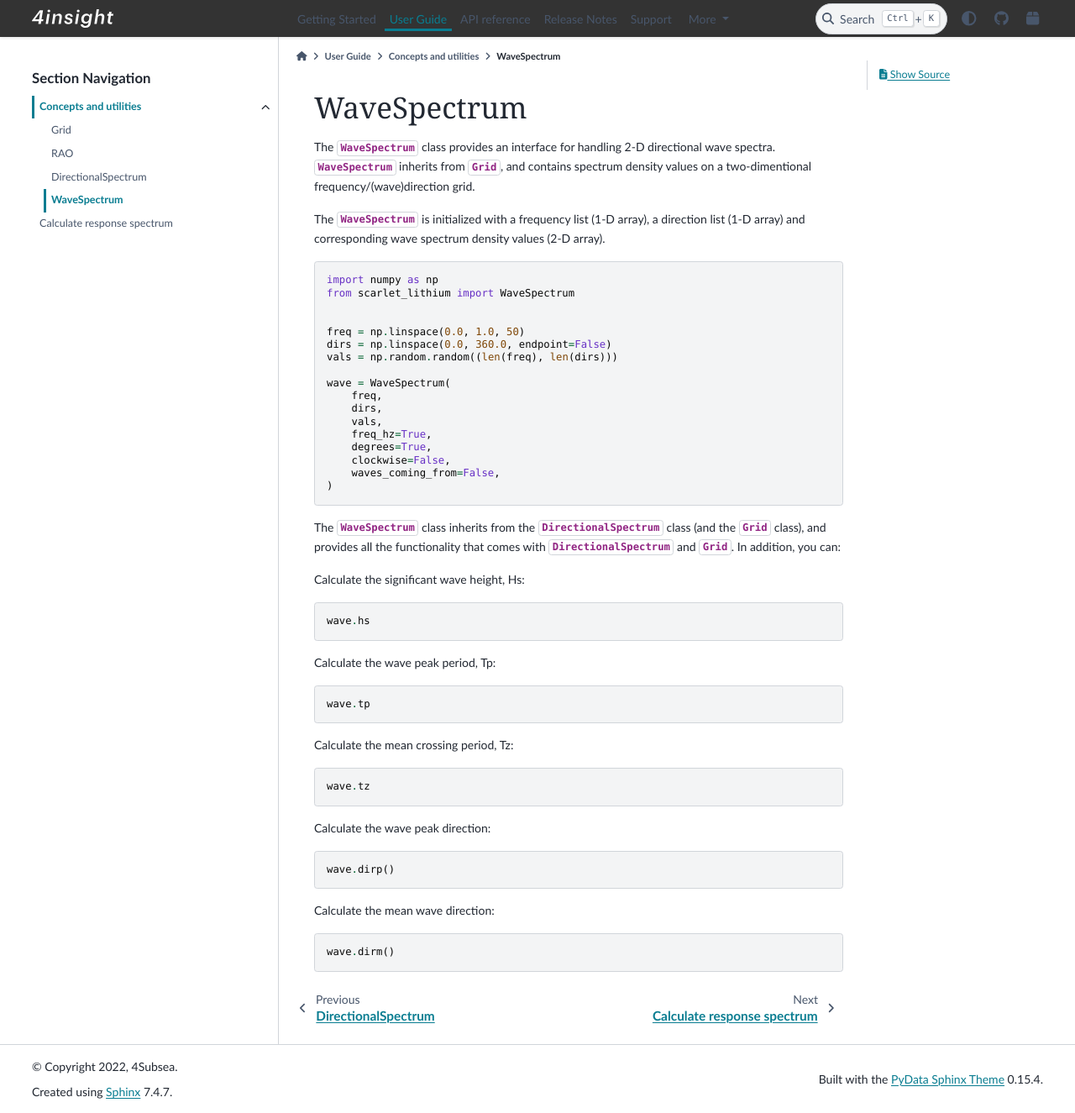
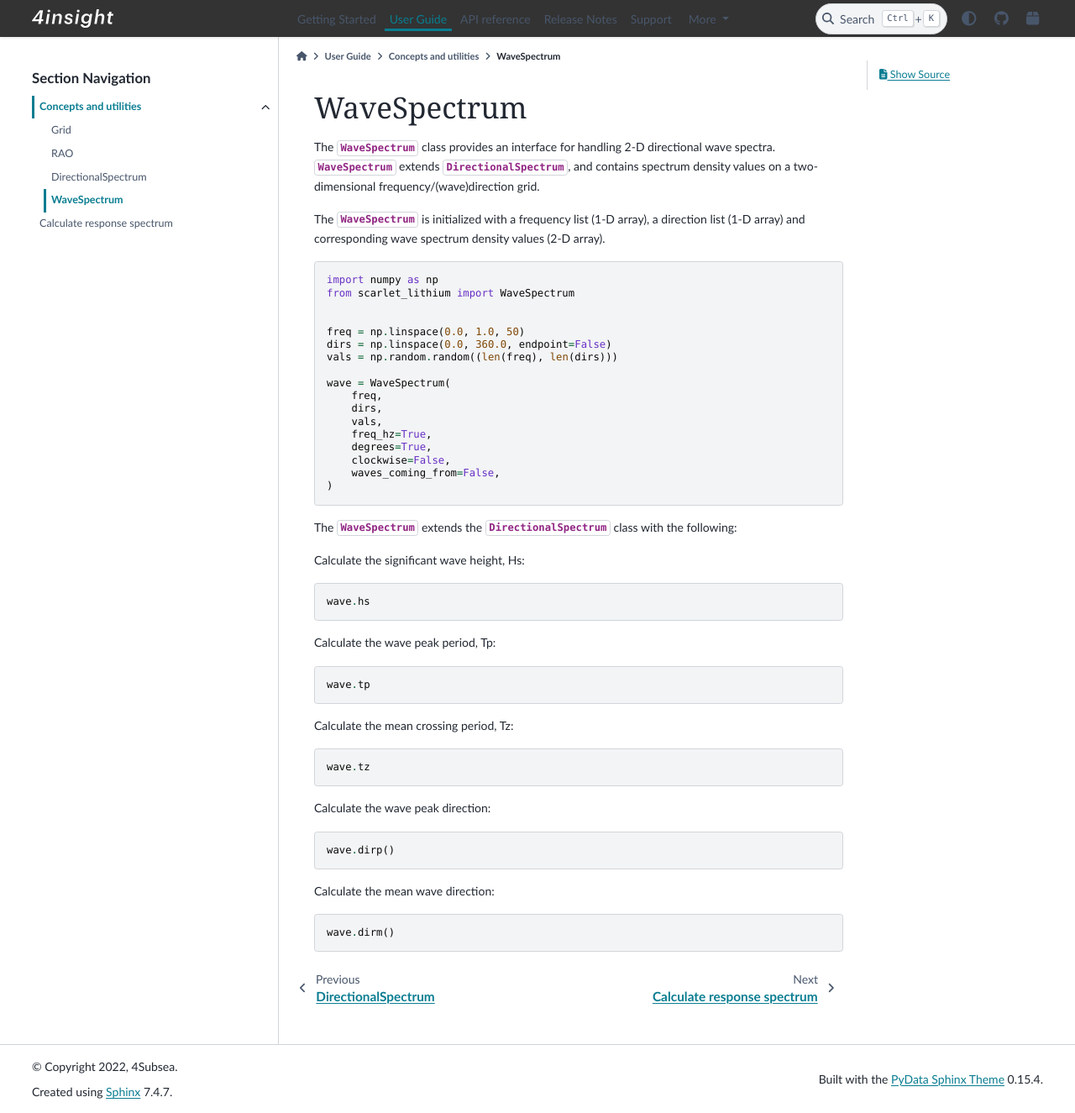
Before and after one commit to 4Subsea/waveresponse-python, a Sphinx documentation site: the page built from docs/user_guide/concepts_utils/wave_spectrum.rst, in a window 1280 px wide and 1325 px high. Shown: the whole window at 84% size. Built offline with Sphinx 7.4.7 and the PyData theme 0.15.4, drawn with Linux system fonts in a browser that asks for light colours.

Commit message:
doc: minor changes in docstring and docs

```diff
--- a/docs/user_guide/concepts_utils/wave_spectrum.rst
+++ b/docs/user_guide/concepts_utils/wave_spectrum.rst
@@ -1,9 +1,9 @@
 WaveSpectrum
 ============
 The :class:`~scarlet_lithium.WaveSpectrum` class provides an interface for handling
-2-D directional wave spectra. :class:`~scarlet_lithium.WaveSpectrum` inherits from
-:class:`~scarlet_lithium.Grid`, and contains spectrum density values on a two-dimentional
-frequency/(wave)direction grid.
+2-D directional wave spectra. :class:`~scarlet_lithium.WaveSpectrum` extends
+:class:`~scarlet_lithium.DirectionalSpectrum`, and contains spectrum density values on
+a two-dimensional frequency/(wave)direction grid.
 
 The :class:`~scarlet_lithium.WaveSpectrum` is initialized with a frequency
 list (1-D array), a direction list (1-D array) and corresponding wave spectrum density
@@ -29,11 +29,8 @@ values (2-D array).
         waves_coming_from=False,
     )
 
-The :class:`~scarlet_lithium.WaveSpectrum` class inherits from the
-:class:`~scarlet_lithium.DirectionalSpectrum` class (and the :class:`~scarlet_lithium.Grid`
-class), and provides all the functionality that comes with
-:class:`~scarlet_lithium.DirectionalSpectrum` and :class:`~scarlet_lithium.Grid`.
-In addition, you can:
+The :class:`~scarlet_lithium.WaveSpectrum` extends the
+:class:`~scarlet_lithium.DirectionalSpectrum` class with the following:
 
 Calculate the significant wave height, Hs:
 
```
Also changed, not shown: docs/user_guide/concepts_utils/directional_spectrum.rst (+4 -6 lines), 1 other file.
